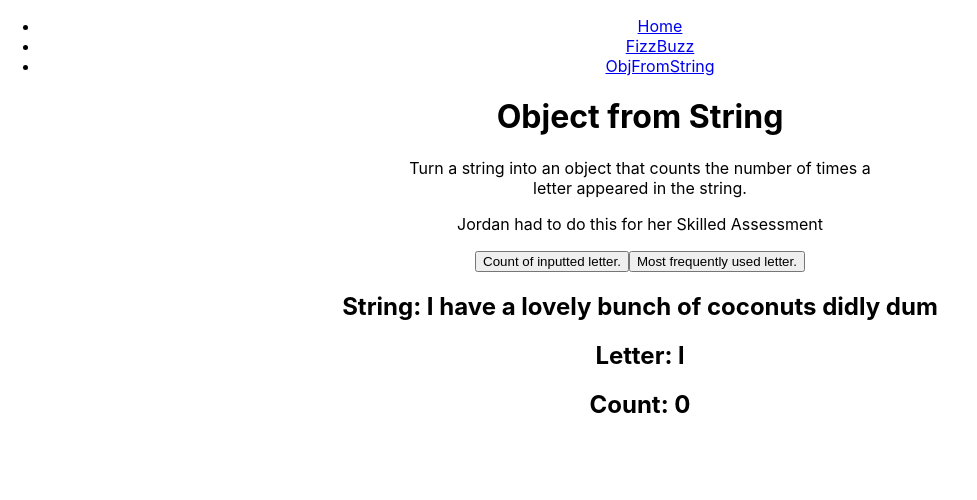
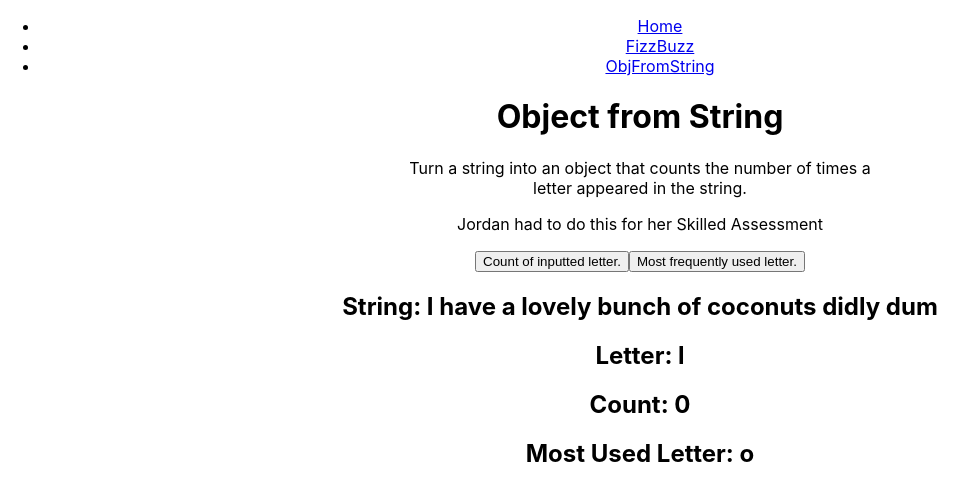
Before and after one commit to MMcClure11/practice-constructor.io, a React (Create React App) app: page /objfromstring in a window 1280 px wide. Both pictures are taken after a click on the button "Most frequently used letter.". Shown: the top 500 px of the page, without its empty margins (0-977 px from the left). Built offline with nearby package versions, Linux system fonts and the light colour scheme.

Commit message:
Adds most used letter

```diff
--- a/src/components/ObjFromString.js
+++ b/src/components/ObjFromString.js
@@ -5,6 +5,7 @@ const ObjFromString = () => {
   const [string, setString] = useState('I have a lovely bunch of coconuts didly dum')
   const [letter, setLetter] = useState('l')
   const [count, setCount] = useState(0)
+  const [maxCount, setMaxCount] = useState('')
 
   const countLetters = (str, char) => {
     let charMap = {}
@@ -39,7 +40,7 @@ const ObjFromString = () => {
     }
     console.log(chars)
     console.log(maxCount)
-    return maxCount
+    setMaxCount(maxCount)
   }
 
   return (
@@ -53,6 +54,7 @@ const ObjFromString = () => {
       <h2>String: { string }</h2>
       <h2>Letter: { letter }</h2>
       <h2>Count: { count }</h2>
+      { maxCount && <h2>Most Used Letter: { maxCount }</h2> }
     </div>
   )
 }
```
